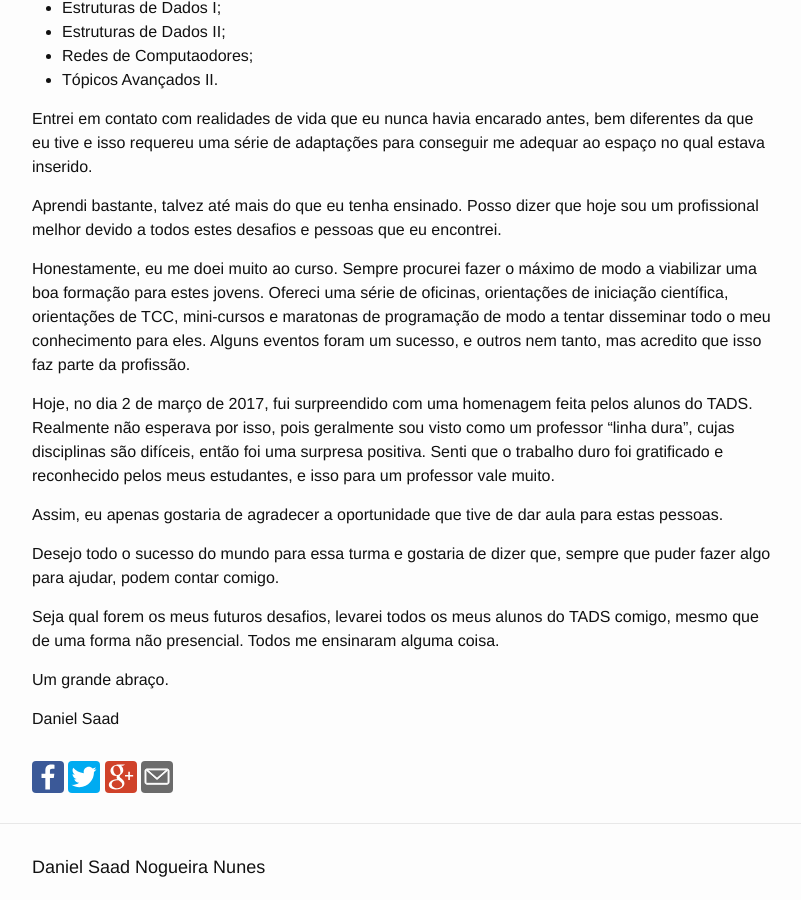
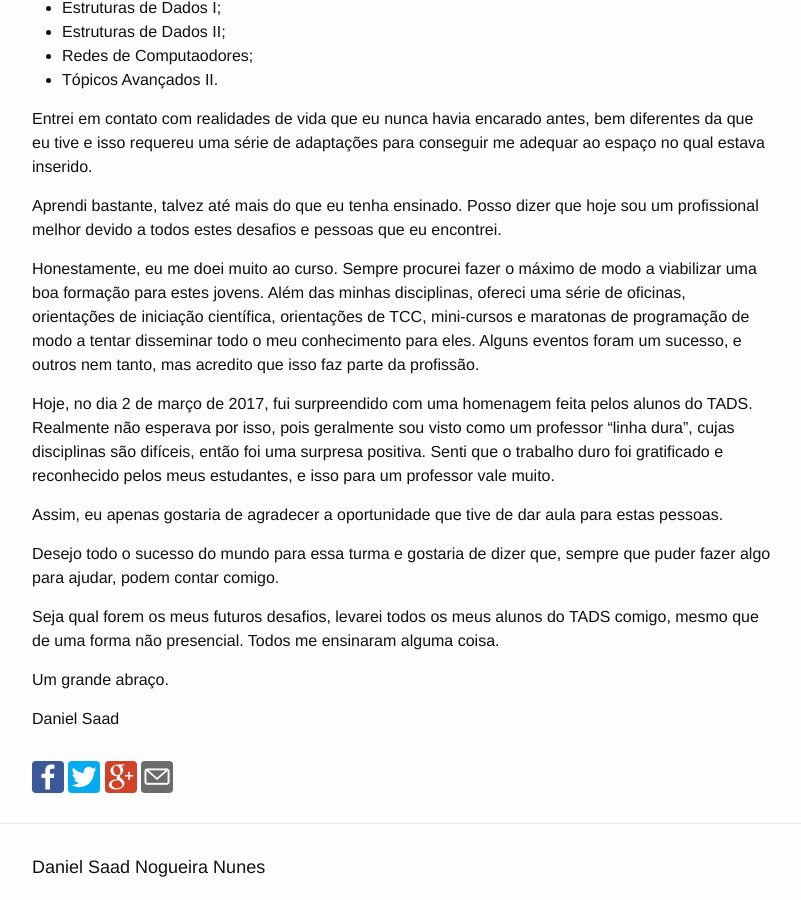
Before and after one commit to danielsaad/danielsaad.github.io, a Jekyll site: the page built from _posts/2017-03-02-sobre-homenagem-do-tads.md, in a window 1280 px wide and 900 px high, scrolled down 527 px. Shown: the whole window, without its empty margins (238-1039 px from the left). Built offline with Jekyll 4.4.1, drawn with Linux system fonts in a browser that asks for light colours; comment, search, counter and statistics services are not loaded.

```diff
--- a/_posts/2017-03-02-sobre-homenagem-do-tads.md
+++ b/_posts/2017-03-02-sobre-homenagem-do-tads.md
@@ -26,7 +26,7 @@
 
 Aprendi bastante, talvez até mais do que eu tenha ensinado. Posso dizer que hoje sou um profissional melhor devido a todos estes desafios e pessoas que eu encontrei.
 
-Honestamente, eu me doei muito ao curso. Sempre procurei fazer o máximo de modo a viabilizar uma boa formação para estes jovens. Ofereci uma série de oficinas, orientações de iniciação científica, orientações de TCC, mini-cursos e maratonas de programação de modo a tentar disseminar todo o meu conhecimento para eles. Alguns eventos foram um sucesso, e outros nem tanto, mas acredito que isso faz parte da profissão.
+Honestamente, eu me doei muito ao curso. Sempre procurei fazer o máximo de modo a viabilizar uma boa formação para estes jovens. Além das minhas disciplinas, ofereci uma série de oficinas, orientações de iniciação científica, orientações de TCC, mini-cursos e maratonas de programação de modo a tentar disseminar todo o meu conhecimento para eles. Alguns eventos foram um sucesso, e outros nem tanto, mas acredito que isso faz parte da profissão.
 
 Hoje, no dia 2 de março de 2017, fui surpreendido com uma homenagem feita pelos alunos do TADS. Realmente não esperava por isso, pois geralmente sou visto como um professor "linha dura", cujas disciplinas são difíceis, então foi uma surpresa positiva. Senti que o trabalho duro foi gratificado e reconhecido pelos meus estudantes, e isso para um professor vale muito.
 
```
